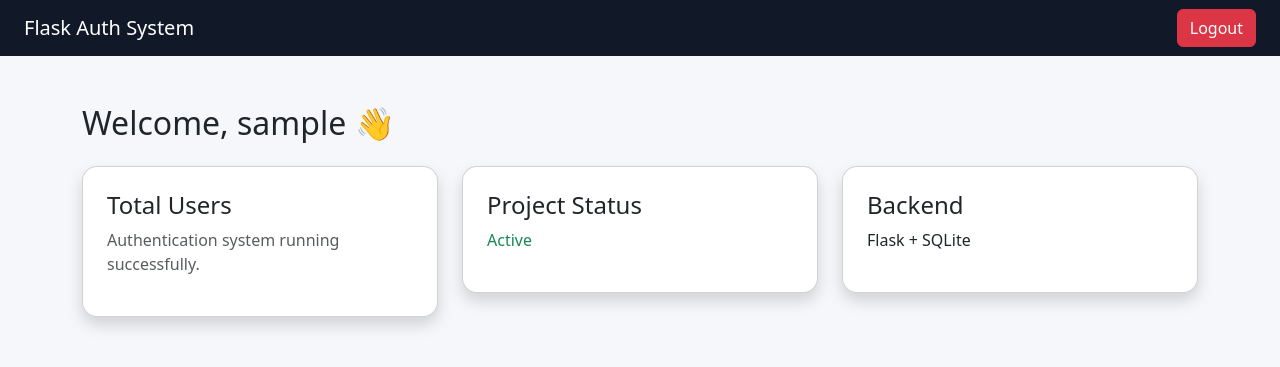
After one commit to rohit254253-max/flask-login-system, a Flask app: template templates/dashboard.html in a window 1280 px wide. The commit adds this page. Shown: the top 367 px of the page. Run offline with Flask 3, Linux system fonts and the light colour scheme; the template is opened without the code that fills it: most values are stand-ins (such as "Sample title", 1, 10 or a date in 2020).

Commit message:
Added dashboard, hashing and ReadMe

```diff
--- a/app.py
+++ b/app.py
@@ -1,41 +1,60 @@
-from flask import Flask, request, redirect, render_template, session
+from flask import Flask, render_template, request, redirect, session
 import sqlite3
-import hashlib
+from werkzeug.security import generate_password_hash, check_password_hash
+app = Flask(__name__)
 
-app = Flask(__name__)
 app.secret_key = "secret123"
 
-# DB create
+
+# DATABASE CREATE
 def init_db():
-    conn = sqlite3.connect("database.db")
+
+    conn = sqlite3.connect('database.db')
+
     cur = conn.cursor()
+
     cur.execute("""
     CREATE TABLE IF NOT EXISTS users(
+
         id INTEGER PRIMARY KEY AUTOINCREMENT,
         username TEXT,
         password TEXT
+
     )
     """)
+
     conn.commit()
     conn.close()
 
+
 init_db()
 
-# Home
+
+# HOME
 @app.route('/')
 def home():
+
     return redirect('/login')
 
-# Register
+
+# REGISTER
 @app.route('/register', methods=['GET', 'POST'])
 def register():
+
     if request.method == 'POST':
+
         username = request.form['username']
-        password = hashlib.sha256(request.form['password'].encode()).hexdigest()
+        password = generate_password_hash(request.form['password'])
 
-        conn = sqlite3.connect("database.db")
+        conn = sqlite3.connect('database.db')
+
         cur = conn.cursor()
-        cur.execute("INSERT INTO users(username, password) VALUES (?,?)", (username, password))
+
+        cur.execute(
+            "INSERT INTO users(username, password) VALUES(?, ?)",
+            (username, password)
+        )
+
         conn.commit()
         conn.close()
 
@@ -43,39 +62,66 @@ def register():
 
     return render_template('register.html')
 
-# Login
+
+# LOGIN
 @app.route('/login', methods=['GET', 'POST'])
 def login():
+
     if request.method == 'POST':
+
         username = request.form['username']
-        password = hashlib.sha256(request.form['password'].encode()).hexdigest()
+        password = request.form['password']
 
-        conn = sqlite3.connect("database.db")
+        conn = sqlite3.connect('database.db')
+
         cur = conn.cursor()
-        cur.execute("SELECT * FROM users WHERE username=? AND password=?", (username, password))
+
+        cur.execute(
+            "SELECT * FROM users WHERE username=? ",
+            (username, )
+        )
+
         user = cur.fetchone()
+
         conn.close()
 
-        if user:
+        if user and check_password_hash(user[2], password):
+
             session['user'] = username
+
             return redirect('/dashboard')
+
         else:
-            return "Invalid Credentials"
+
+            return "Invalid Username or Password"
 
     return render_template('login.html')
 
-# Dashboard
+
+# DASHBOARD
 @app.route('/dashboard')
 def dashboard():
+
     if 'user' in session:
-        return f"Welcome {session['user']}"
+
+        return render_template(
+            'dashboard.html',
+            username=session['user']
+        )
+
     return redirect('/login')
 
-# Logout
+
+# LOGOUT
 @app.route('/logout')
 def logout():
+
     session.pop('user', None)
+
     return redirect('/login')
 
-if __name__ == '__main__':
+
+# RUN APP
+if __name__ == "__main__":
+
     app.run(debug=True)
--- /dev/null
+++ b/templates/dashboard.html
@@ -0,0 +1,101 @@
+<!DOCTYPE html>
+<html>
+<head>
+
+    <title>Dashboard</title>
+
+    <link href="https://cdn.jsdelivr.net/npm/bootstrap@5.3.0/dist/css/bootstrap.min.css" rel="stylesheet">
+
+    <style>
+
+        body{
+            background:#f5f7fa;
+        }
+
+        .navbar{
+            background:#111827;
+        }
+
+        .card-box{
+            border-radius:15px;
+            transition:0.3s;
+        }
+
+        .card-box:hover{
+            transform:translateY(-5px);
+        }
+
+    </style>
+
+</head>
+
+<body>
+
+<nav class="navbar navbar-dark px-4">
+
+    <a class="navbar-brand">
+        Flask Auth System
+    </a>
+
+    <a href="/logout" class="btn btn-danger">
+        Logout
+    </a>
+
+</nav>
+
+<div class="container mt-5">
+
+    <h2 class="mb-4">
+        Welcome, {{ username }} 👋
+    </h2>
+
+    <div class="row">
+
+        <div class="col-md-4">
+
+            <div class="card shadow p-4 card-box">
+
+                <h4>Total Users</h4>
+
+                <p class="text-muted">
+                    Authentication system running successfully.
+                </p>
+
+            </div>
+
+        </div>
+
+        <div class="col-md-4">
+
+            <div class="card shadow p-4 card-box">
+
+                <h4>Project Status</h4>
+
+                <p class="text-success">
+                    Active
+                </p>
+
+            </div>
+
+        </div>
+
+        <div class="col-md-4">
+
+            <div class="card shadow p-4 card-box">
+
+                <h4>Backend</h4>
+
+                <p>
+                    Flask + SQLite
+                </p>
+
+            </div>
+
+        </div>
+
+    </div>
+
+</div>
+
+</body>
+</html>
```
Also changed, not shown: templates/login.html (+67 -5 lines), templates/register.html (+67 -5 lines), database.db (added).
